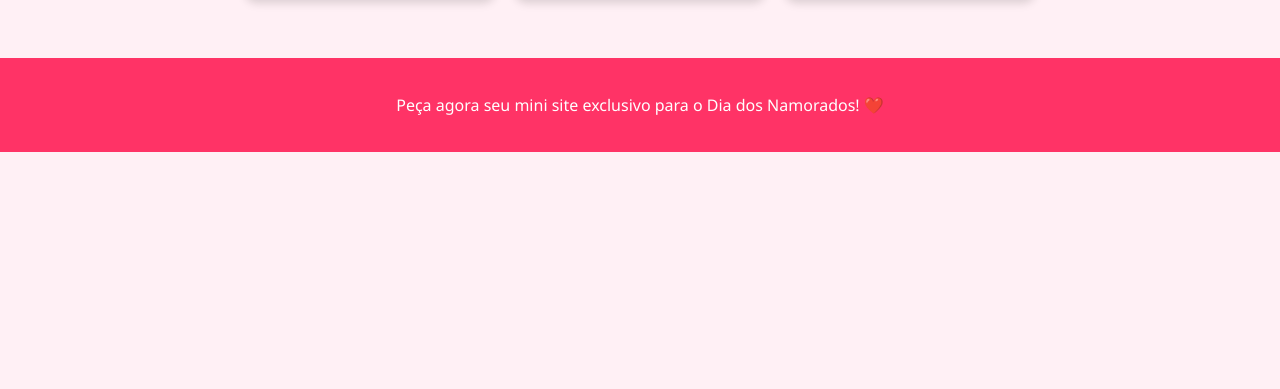
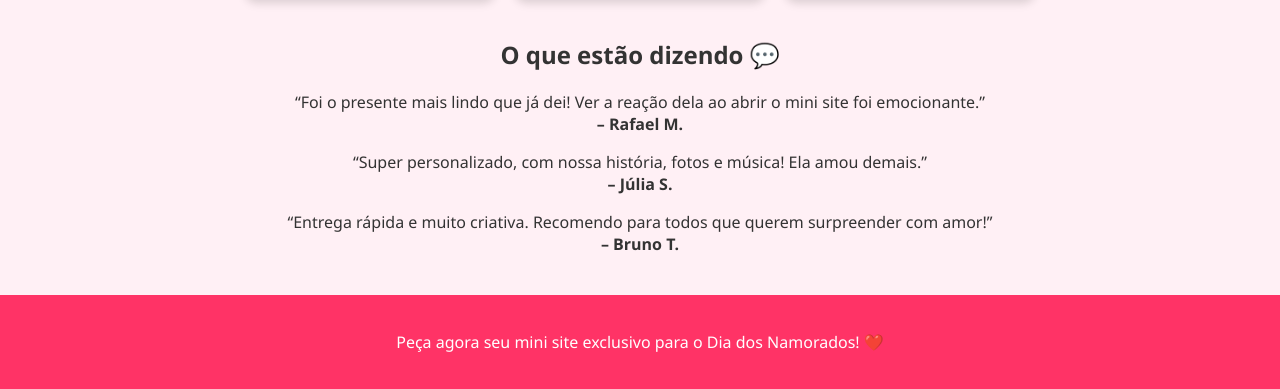
Before and after one commit to namorados/paginavendas, a plain HTML site: page index.html in a window 1280 px wide. Shown: the part 1476-1865 px from the top of the page. Before the commit the page ends 1628 px from the top, so only its background shows below. Drawn offline with Linux system fonts and the light colour scheme.

Commit message:
Update index.html

```diff
--- a/index.html
+++ b/index.html
@@ -33,6 +33,19 @@
         <img src="tela.jpg" alt="Exemplo 3">
     </section>
 
+<section class="depoimentos">
+    <h2>O que estão dizendo 💬</h2>
+    <div class="depoimento">
+        <p>“Foi o presente mais lindo que já dei! Ver a reação dela ao abrir o mini site foi emocionante.”<br><strong>– Rafael M.</strong></p>
+    </div>
+    <div class="depoimento">
+        <p>“Super personalizado, com nossa história, fotos e música! Ela amou demais.”<br><strong>– Júlia S.</strong></p>
+    </div>
+    <div class="depoimento">
+        <p>“Entrega rápida e muito criativa. Recomendo para todos que querem surpreender com amor!”<br><strong>– Bruno T.</strong></p>
+    </div>
+</section>
+
     <footer>
         <p>Peça agora seu mini site exclusivo para o Dia dos Namorados! ❤️</p>
     </footer>
```
